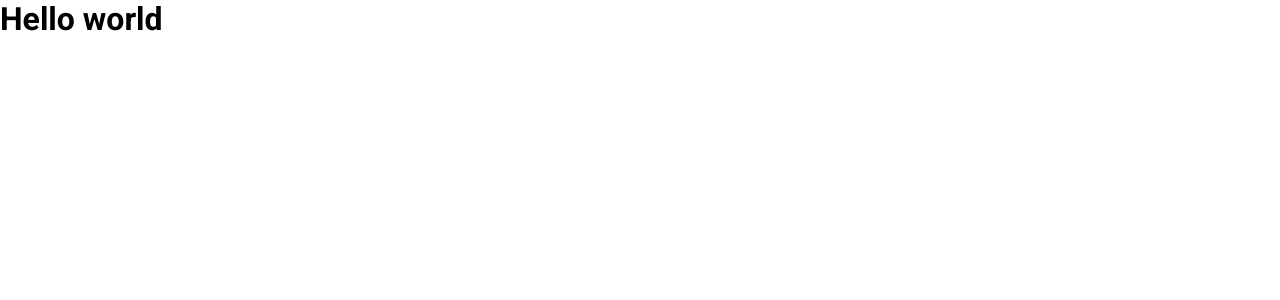
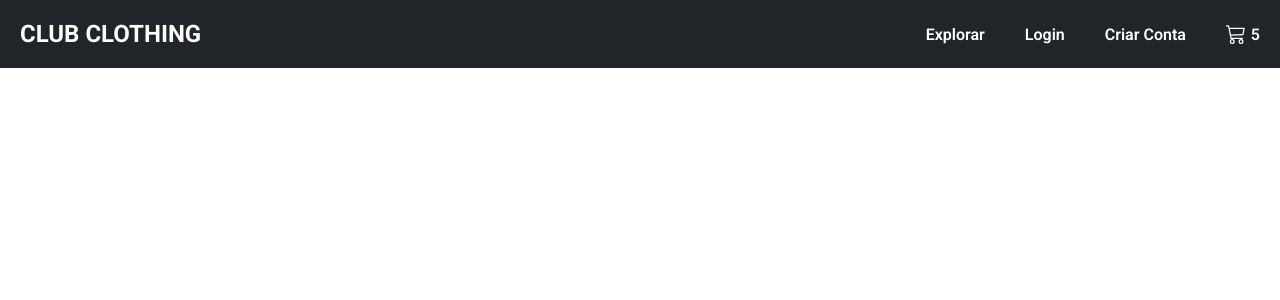
Before and after one commit to kleyton-ferreira/my-Ecommerce, a React (Create React App) app: page / in a window 1280 px wide. Shown: the top 300 px of the page. Built offline with nearby package versions, Linux system fonts and the light colour scheme.

Commit message:
feat: add Header Component

```diff
--- a/package.json
+++ b/package.json
@@ -13,6 +13,7 @@
     "@types/react-dom": "^19.0.0",
     "react": "^19.2.4",
     "react-dom": "^19.2.4",
+    "react-icons": "4.12.0",
     "react-scripts": "5.0.1",
     "typescript": "^4.4.2",
     "web-vitals": "^2.1.0"
--- a/src/App.tsx
+++ b/src/App.tsx
@@ -1,4 +1,7 @@
 import { FunctionComponent } from 'react'
+
+// COMPONENTS
+import Header from './components/header/header.components'
 
 interface AppProps {
   message?: string
@@ -7,7 +10,7 @@
 const App: FunctionComponent<AppProps> = ({ message }) => {
   return (
     <>
-      <h1>Hello world</h1>
+      <Header />
     </>
   )
 }
--- /dev/null
+++ b/src/components/header/header.components.tsx
@@ -0,0 +1,23 @@
+import './header.styles.css'
+
+// ICONS
+import { BsCart3 } from 'react-icons/bs'
+
+const Header = () => {
+  return (
+    <div className='header-container'>
+      <h2 className='header-title'> CLUB CLOTHING </h2>
+      <div className='header-items'>
+        <div className='header-item'>Explorar</div>
+        <div className='header-item'>Login</div>
+        <div className='header-item'>Criar Conta</div>
+        <div className='header-item'>
+          <BsCart3 size={20} />
+          <p style={{ marginLeft: 5 }}>5</p>
+        </div>
+      </div>
+    </div>
+  )
+}
+
+export default Header
--- /dev/null
+++ b/src/components/header/header.styles.css
@@ -0,0 +1,38 @@
+.header-container {
+  width: 100%;
+  background-color: #212529;
+  display: flex;
+  justify-content: space-between;
+  padding: 20px;
+  color: white;
+}
+
+.header-title {
+  font-weight: bold;
+  font-size: 1.5rem;
+}
+
+.header-items {
+  display: flex;
+  align-items: center;
+  justify-content: space-between;
+}
+
+.header-item {
+  font-weight: 600;
+  font-size: 1rem;
+  display: flex;
+  align-items: center;
+  cursor: pointer;
+  color: white;
+  transition: all 0.5s ease;
+  &:hover {
+    color: #848586;
+  }
+}
+
+.header-item:nth-child(1),
+.header-item:nth-child(2),
+.header-item:nth-child(3) {
+  margin-right: 40px;
+}
```
Also changed, not shown: 1 other file (tests, documents, lock files or other folders).
